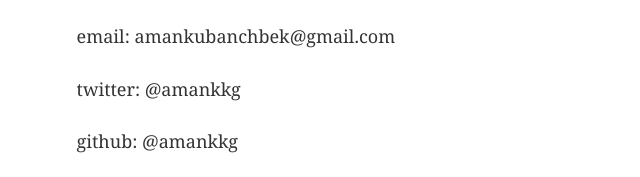
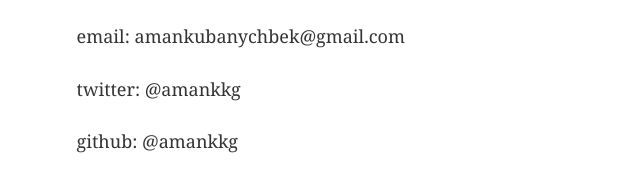
Before and after one commit to amankkg/amank.me, a Gatsby site: page /contacts in a window 1280 px wide. Shown: the part 170-347 px from the top of the page, 103-743 px from the left. Built offline with nearby package versions, Linux system fonts and the light colour scheme; Gatsby itself is replaced by a stand-in of ours.

Commit message:
fix email typo

```diff
--- a/src/pages/contacts.js
+++ b/src/pages/contacts.js
@@ -8,7 +8,7 @@ const ContactsPage = () => (
   <Layout>
     <Helmet title="Contacts" />
     <h1>Contacts</h1>
-    <p>email: amankubanchbek@gmail.com</p>
+    <p>email: amankubanychbek@gmail.com</p>
     <p>twitter: @amankkg</p>
     <p>github: @amankkg</p>
     <p>telegram: @amankkg</p>
```
